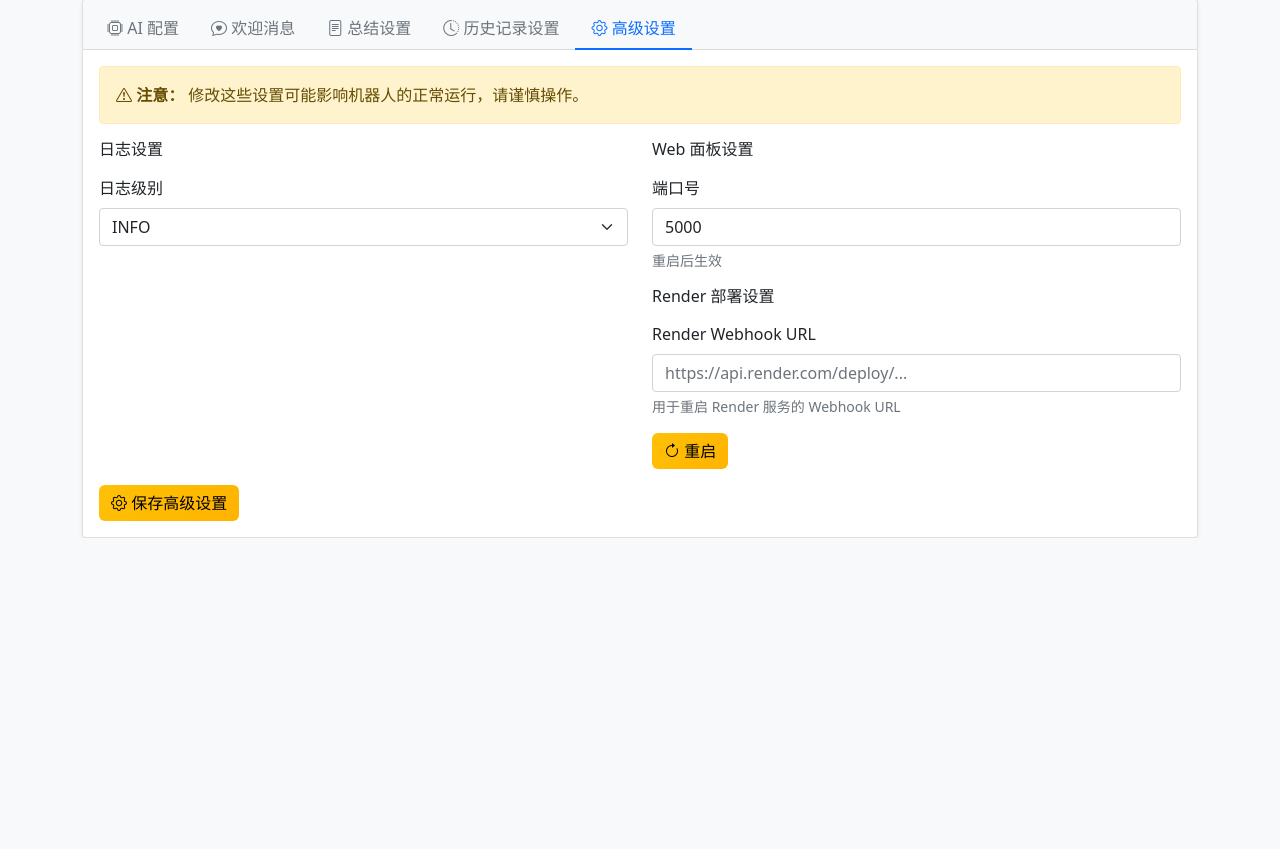
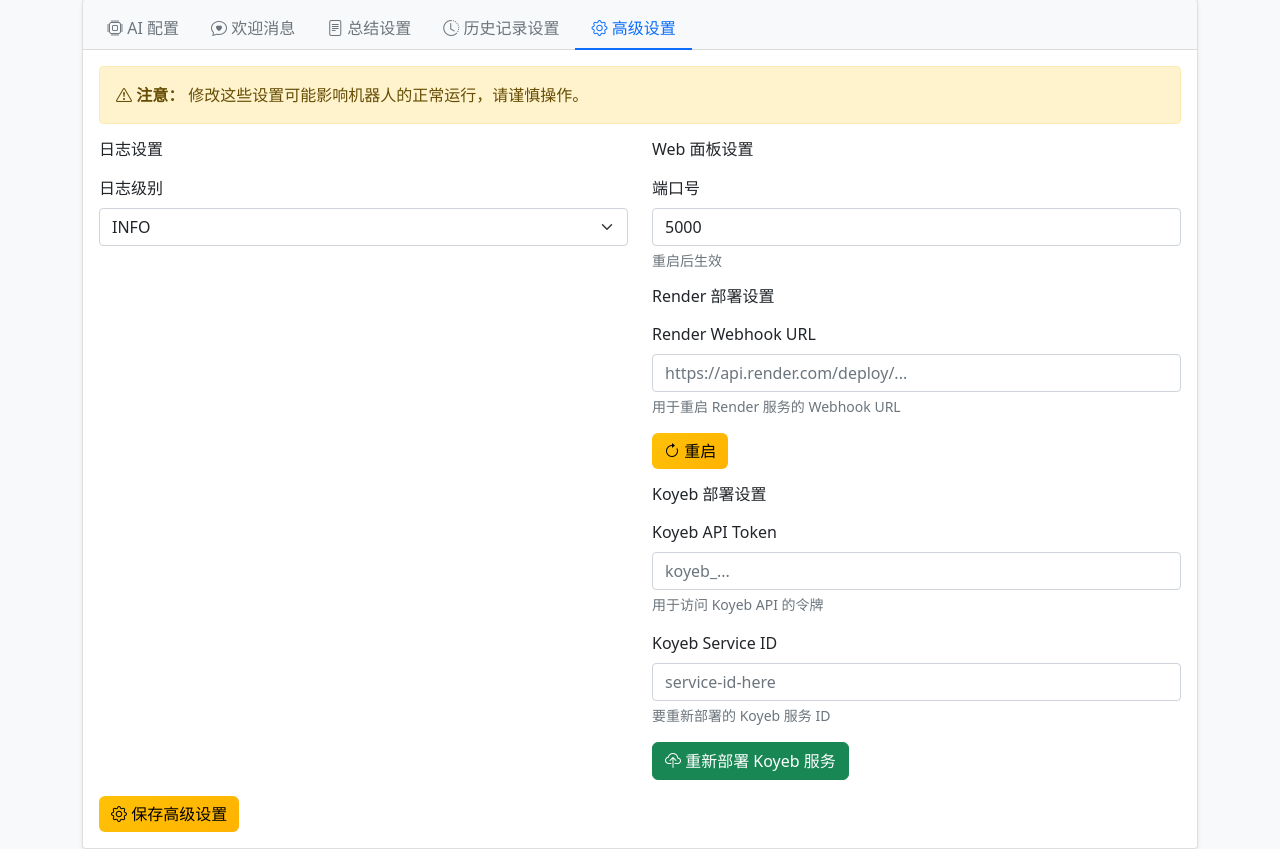
Before and after one commit to snailyp/snaily_ai_bot, a Flask app: page / in a window 1280 px wide, after a click on "高级设置". Shown: the part 473-1322 px from the top of the page. Before the commit the page ends 1011 px from the top, so only its background shows below. Run offline with Flask 3, Linux system fonts and the light colour scheme; the visitor is signed in with stand-in values (Sample User, id 1); some libraries are stand-ins or nearby versions.

Commit message:
feat(koyeb): 添加 Koyeb 服务重新部署功能及相关配置

```diff
--- a/config/settings.py
+++ b/config/settings.py
@@ -267,6 +267,8 @@ class ConfigManager:
                     "username": os.getenv("WEB_USERNAME", ""),
                     "password": os.getenv("WEB_PASSWORD", ""),
                     "render_webhook_url": os.getenv("RENDER_WEBHOOK_URL", ""),
+                    "koyeb_api_token": os.getenv("KOYEB_API_TOKEN"),
+                    "koyeb_service_id": os.getenv("KOYEB_SERVICE_ID"),
                 },
                 "logging": {
                     "level": os.getenv("LOGGING_LEVEL", "INFO"),
--- a/webapp/app.py
+++ b/webapp/app.py
@@ -17,6 +17,7 @@ from webapp.routes.auth import bp as auth_bp
 from webapp.routes.config_api import bp as config_api_bp
 from webapp.routes.errors import bp as errors_bp
 from webapp.routes.features_api import bp as features_api_bp
+from webapp.routes.koyeb_api import bp as koyeb_api_bp
 from webapp.routes.main import bp as main_bp
 from webapp.routes.status_api import bp as status_api_bp
 
@@ -44,6 +45,7 @@ def create_app():
     app.register_blueprint(config_api_bp)
     app.register_blueprint(features_api_bp)
     app.register_blueprint(ai_api_bp)
+    app.register_blueprint(koyeb_api_bp)
     app.register_blueprint(status_api_bp)
     app.register_blueprint(errors_bp)
 
--- a/webapp/routes/config_api.py
+++ b/webapp/routes/config_api.py
@@ -44,7 +44,7 @@ def update_config():
         for key, value in data.items():
             config_manager.set(key, value)
 
-        # 保存配置到 .env 文件
+        # 保存配置到Redis
         config_manager.save_config_to_redis()
 
         logger.info("配置已通过 Web 面板更新")
--- a/webapp/static/script.js
+++ b/webapp/static/script.js
@@ -152,6 +152,9 @@ class BotControlPanel {
 
         this.setFormValue('log-level', loggingConfig.level || 'INFO');
         this.setFormValue('webapp-port', webappConfig.port || 5000);
+        this.setFormValue('render-webhook-url', webappConfig.render_webhook_url || '');
+        this.setFormValue('koyeb-api-token', webappConfig.koyeb_api_token || '');
+        this.setFormValue('koyeb-service-id', webappConfig.koyeb_service_id || '');
     }
 
     // 设置表单值
@@ -343,6 +346,12 @@ class BotControlPanel {
         const restartBtn = document.getElementById('restart-button');
         if (restartBtn) {
             restartBtn.addEventListener('click', () => this.restartRenderService());
+        }
+
+        // Koyeb 重新部署按钮
+        const koyebRedeployBtn = document.getElementById('koyeb-redeploy-button');
+        if (koyebRedeployBtn) {
+            koyebRedeployBtn.addEventListener('click', () => this.redeployKoyebService());
         }
     }
 
@@ -553,7 +562,9 @@ class BotControlPanel {
             const configData = {
                 'logging.level': document.getElementById('log-level').value,
                 'webapp.port': parseInt(document.getElementById('webapp-port').value),
-                'webapp.render_webhook_url': document.getElementById('render-webhook-url').value.trim()
+                'webapp.render_webhook_url': document.getElementById('render-webhook-url').value.trim(),
+                'webapp.koyeb_api_token': document.getElementById('koyeb-api-token').value.trim(),
+                'webapp.koyeb_service_id': document.getElementById('koyeb-service-id').value.trim()
             };
 
             await this.updateConfig(configData);
@@ -903,6 +914,41 @@ class BotControlPanel {
             button.innerHTML = originalText;
         }
     }
+
+    // Koyeb 服务重新部署功能
+    async redeployKoyebService() {
+        const button = document.getElementById('koyeb-redeploy-button');
+
+        // 设置按钮加载状态
+        this.setButtonLoading(button, true);
+        const originalText = button.innerHTML;
+        button.innerHTML = '<i class="bi bi-cloud-upload"></i> 部署中...';
+
+        try {
+            const response = await fetch('/api/koyeb/redeploy', {
+                method: 'POST',
+                headers: {
+                    'Content-Type': 'application/json'
+                }
+            });
+
+            const data = await response.json();
+
+            if (data.success) {
+                this.showNotification('Koyeb服务重新部署已触发', 'success');
+            } else {
+                this.showNotification('重新部署失败: ' + data.error, 'error');
+            }
+
+        } catch (error) {
+            console.error('Koyeb重新部署请求失败:', error);
+            this.showNotification('重新部署失败: ' + error.message, 'error');
+        } finally {
+            // 恢复按钮状态
+            this.setButtonLoading(button, false);
+            button.innerHTML = originalText;
+        }
+    }
 }
 
 // 页面加载完成后初始化
--- a/webapp/templates/index.html
+++ b/webapp/templates/index.html
@@ -417,6 +417,23 @@
                                                     <i class="bi bi-arrow-clockwise"></i> 重启
                                                 </button>
                                             </div>
+
+                                            <h6 class="mb-3">Koyeb 部署设置</h6>
+                                            <div class="mb-3">
+                                                <label for="koyeb-api-token" class="form-label">Koyeb API Token</label>
+                                                <input type="password" class="form-control" id="koyeb-api-token" placeholder="koyeb_...">
+                                                <div class="form-text">用于访问 Koyeb API 的令牌</div>
+                                            </div>
+                                            <div class="mb-3">
+                                                <label for="koyeb-service-id" class="form-label">Koyeb Service ID</label>
+                                                <input type="text" class="form-control" id="koyeb-service-id" placeholder="service-id-here">
+                                                <div class="form-text">要重新部署的 Koyeb 服务 ID</div>
+                                            </div>
+                                            <div class="mb-3">
+                                                <button type="button" class="btn btn-success" id="koyeb-redeploy-button">
+                                                    <i class="bi bi-cloud-upload"></i> 重新部署 Koyeb 服务
+                                                </button>
+                                            </div>
                                         </div>
                                     </div>
                                     <button type="submit" class="btn btn-warning">
```
Also changed, not shown: docker-deployment.md (+8 -0 lines), webapp/routes/koyeb_api.py (added, +109 -0 lines).
